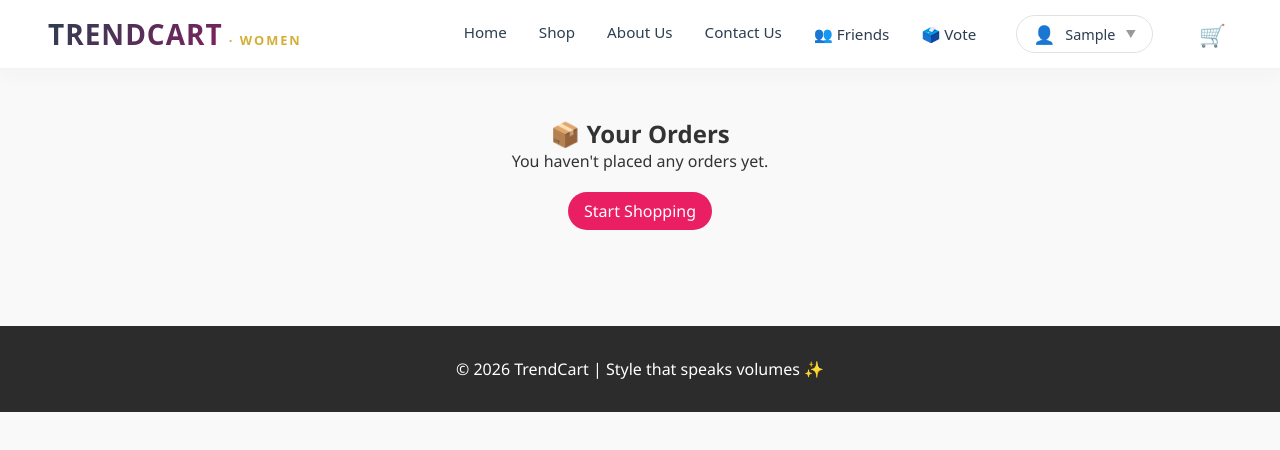
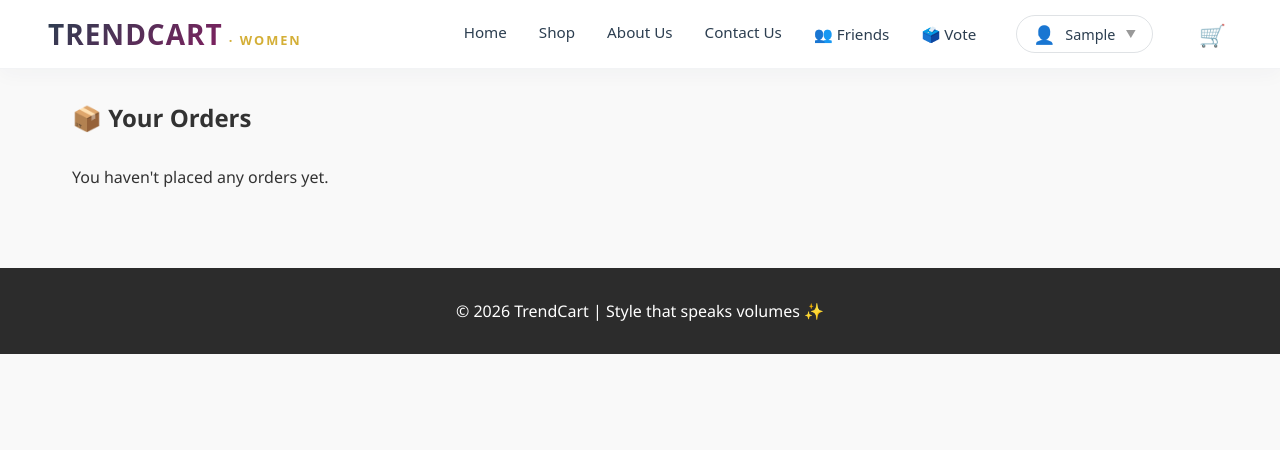
Before and after one commit to khushi1825/TrendCart_React, a React (Create React App) app in the folder frontend/: page /orders in a window 1280 px wide. Shown: the top 450 px of the page. Built offline with nearby package versions, Linux system fonts and the light colour scheme; sample sign-in values are in the browser's storage.

Commit message:
Orders are sucessfully debugged

```diff
--- a/frontend/src/context/AppContext.js
+++ b/frontend/src/context/AppContext.js
@@ -69,6 +69,7 @@ export const AppProvider = ({ children }) => {
   const [wishlist, setWishlist] = useState([]);
   const [friends, setFriends] = useState([]);
   const [votingPosts, setVotingPosts] = useState([]);
+  const [orders, setOrders] = useState([]);
   const [searchTerm, setSearchTerm] = useState('');
 
   // Load user-specific data
@@ -82,11 +83,14 @@ export const AppProvider = ({ children }) => {
       setFriends(savedFriends ? JSON.parse(savedFriends) : []);
       const savedPosts = localStorage.getItem(`trendcart_votingPosts_${user.id}`);
       setVotingPosts(savedPosts ? JSON.parse(savedPosts) : []);
+      const savedOrders = localStorage.getItem(`trendcart_orders_${user.id}`);
+setOrders(savedOrders ? JSON.parse(savedOrders) : []);
     } else {
       setCart([]);
       setWishlist([]);
       setFriends([]);
       setVotingPosts([]);
+      setOrders([]);
     }
   }, [user]);
 
@@ -103,6 +107,14 @@ export const AppProvider = ({ children }) => {
   useEffect(() => {
     if (user) localStorage.setItem(`trendcart_votingPosts_${user.id}`, JSON.stringify(votingPosts));
   }, [votingPosts, user]);
+
+  useEffect(() => {
+  if (user)
+    localStorage.setItem(
+      `trendcart_orders_${user.id}`,
+      JSON.stringify(orders)
+    );
+}, [orders, user]);
 
   // Cart functions
   const addToCart = (product) => {
@@ -200,6 +212,23 @@ export const AppProvider = ({ children }) => {
     return counts;
   };
 
+  const placeOrder = () => {
+  if (cart.length === 0) return;
+
+  const newOrder = {
+    id: uuidv4(),
+    items: cart,
+    total: cart.reduce(
+      (sum, item) => sum + item.price * item.quantity,
+      0
+    ),
+    orderedAt: new Date().toLocaleString()
+  };
+
+  setOrders(prev => [newOrder, ...prev]);
+  setCart([]);
+};
+
   return (
     <AppContext.Provider value={{
       products,
@@ -222,6 +251,8 @@ export const AppProvider = ({ children }) => {
       getFriendVoteStatus,
       getPendingVotesForFriend,
       getVoteCounts,
+      orders,
+      placeOrder,
     }}>
       {children}
     </AppContext.Provider>
--- a/frontend/src/pages/Cart.js
+++ b/frontend/src/pages/Cart.js
@@ -3,7 +3,12 @@ import { useAppContext } from '../context/AppContext';
 import { formatINR } from '../utils/currency';
 
 const Cart = () => {
-  const { cart, removeFromCart, updateQuantity } = useAppContext();
+  const {
+  cart,
+  removeFromCart,
+  updateQuantity,
+  placeOrder
+} = useAppContext();
   const total = cart.reduce((sum, item) => sum + item.price * item.quantity, 0);
 
   if (cart.length === 0) {
@@ -37,7 +42,16 @@ const Cart = () => {
         ))}
       </ul>
       <h3>Total: {formatINR(total)}</h3>
-      <button className="btn btn-primary" style={{ marginTop: '1rem' }}>Checkout</button>
+      <button
+  className="btn btn-primary"
+  style={{ marginTop: '1rem' }}
+  onClick={() => {
+    placeOrder();
+    alert('✅ Order placed successfully!');
+  }}
+>
+  Place Order
+</button>
     </div>
   );
 };
--- a/frontend/src/pages/Orders.js
+++ b/frontend/src/pages/Orders.js
@@ -1,29 +1,92 @@
 import React from 'react';
-import { Link } from 'react-router-dom';
+import { useAppContext } from '../context/AppContext';
+import { formatINR } from '../utils/currency';
 
 const Orders = () => {
+  const { orders } = useAppContext();
+
   return (
+    <div className="container" style={{ padding: '2rem' }}>
+      <h2 style={{ marginBottom: '2rem' }}>📦 Your Orders</h2>
+
+      {orders.length === 0 ? (
+        <p>You haven't placed any orders yet.</p>
+      ) : (
+        orders.map(order => (
           <div
-      className="container"
+            key={order.id}
             style={{
-        textAlign: 'center',
-        padding: '3rem'
+              background: '#fff',
+              padding: '1rem',
+              marginBottom: '1.5rem',
+              borderRadius: '12px',
+              boxShadow: '0 2px 8px rgba(0,0,0,0.1)'
             }}
           >
-      <h2>📦 Your Orders</h2>
+            <h4>Order ID: {order.id.slice(0, 8)}</h4>
 
-      <p>You haven't placed any orders yet.</p>
+            <p style={{ color: '#666' }}>
+              📅 {order.orderedAt}
+            </p>
 
-      <Link
-        to="/shop"
-        className="btn btn-primary"
+            <hr style={{ margin: '1rem 0' }} />
+
+            {order.items.map(item => (
+              <div
+                key={item.id}
                 style={{
-          display: 'inline-block',
-          marginTop: '20px'
+                  display: 'flex',
+                  alignItems: 'center',
+                  gap: '1rem',
+                  marginBottom: '1rem'
                 }}
               >
-        Start Shopping
-      </Link>
+                <img
+                  src={item.image}
+                  alt={item.name}
+                  style={{
+                    width: '80px',
+                    height: '100px',
+                    objectFit: 'cover',
+                    borderRadius: '8px'
+                  }}
+                />
+
+                <div>
+                  <h4 style={{ margin: 0 }}>
+                    {item.name}
+                  </h4>
+
+                  <p style={{ margin: '5px 0' }}>
+                    Qty: {item.quantity}
+                  </p>
+
+                  <p
+                    style={{
+                      color: '#e91e63',
+                      fontWeight: 'bold',
+                      margin: 0
+                    }}
+                  >
+                    {formatINR(item.price)}
+                  </p>
+                </div>
+              </div>
+            ))}
+
+            <hr />
+
+            <h3
+              style={{
+                textAlign: 'right',
+                color: '#222'
+              }}
+            >
+              Total: {formatINR(order.total)}
+            </h3>
+          </div>
+        ))
+      )}
     </div>
   );
 };
```
Lines whose indentation alone changed are shown as unchanged.
